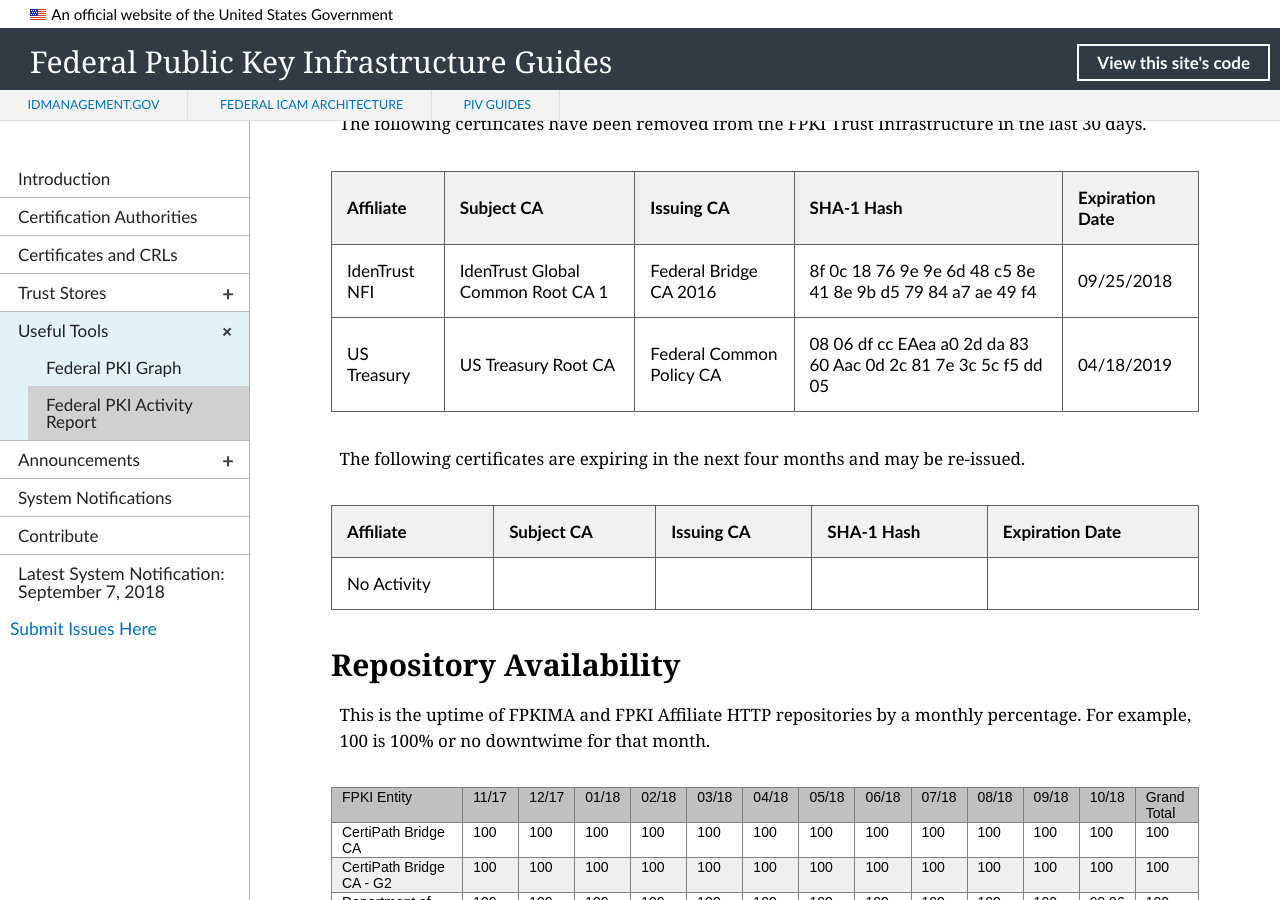
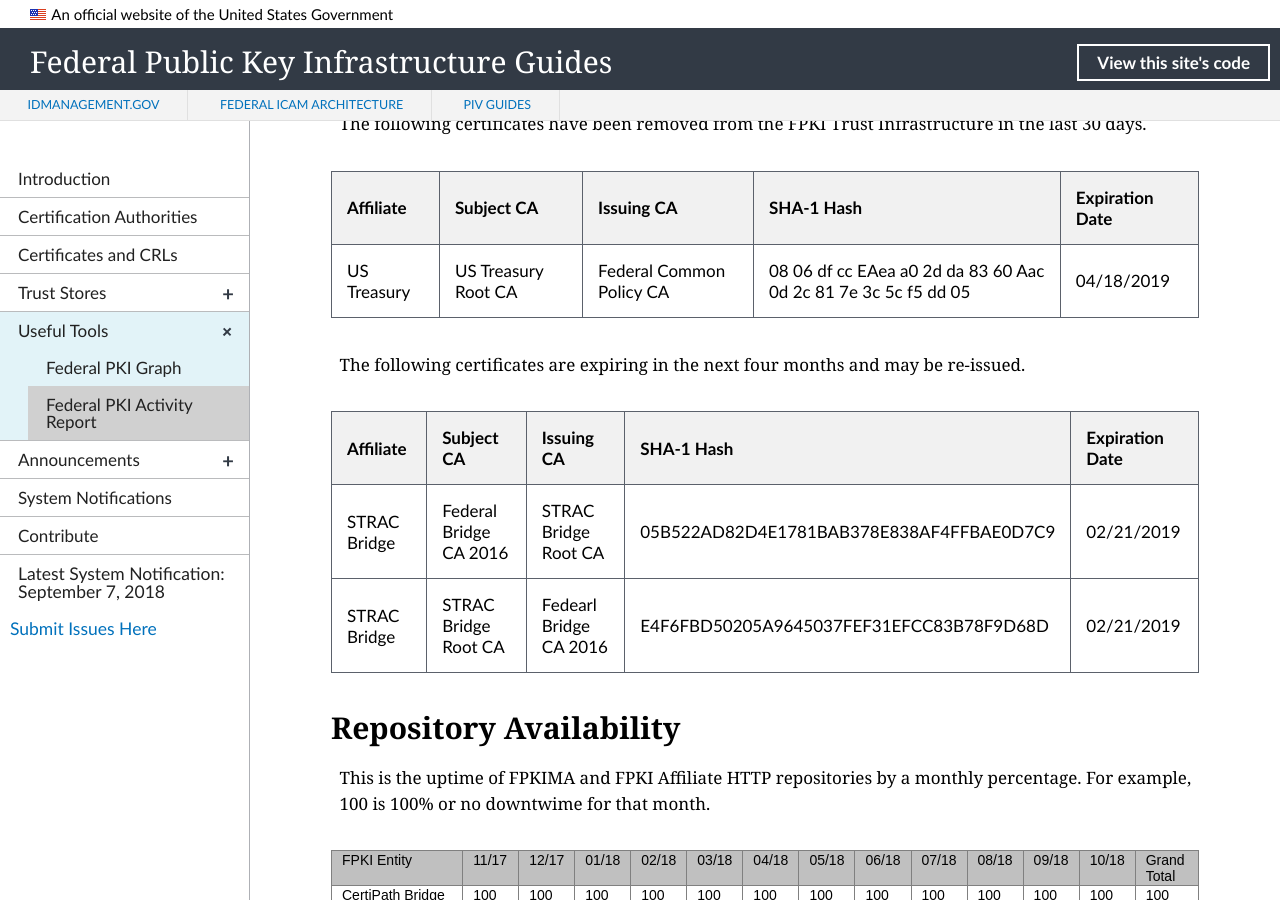
Before and after one commit to GSA/fpki-guides, a Jekyll site: the page built from _tools/03_fpki_activity_report.md, in a window 1280 px wide and 900 px high, scrolled down 2401 px. Built offline with Jekyll 4.4.1, drawn with Linux system fonts in a browser that asks for light colours; nearby versions of some CDN libraries; library files that are not in the unit come from our copies; some of the changed text lies outside the part shown.

Commit message:
Report update for 10/18
Two certificates set to expire. No other certificate updates. Integrate new html repo table.

```diff
--- a/_tools/03_fpki_activity_report.md
+++ b/_tools/03_fpki_activity_report.md
@@ -66,14 +66,14 @@
 
 | Affiliate | Subject CA | Issuing CA | SHA-1 Hash | Expiration Date |
 | --------- | ---------- | ---------- | ------ | ------ |
-| IdenTrust NFI | IdenTrust Global Common Root CA 1 | Federal Bridge CA 2016 | 8f 0c 18 76 9e 9e 6d 48 c5 8e 41 8e 9b d5 79 84 a7 ae 49 f4 | 09/25/2018 |
 | US Treasury | US Treasury Root CA | Federal Common Policy CA | 08 06 df cc EAea a0 2d da 83 60 Aac 0d 2c 81 7e 3c 5c f5 dd 05 | 04/18/2019 |
 
 The following certificates are expiring in the next four months and may be re-issued.
 
 | Affiliate | Subject CA | Issuing CA | SHA-1 Hash | Expiration Date |
 | --------- | ---------- | ---------- | ------ | ---------- |
-| No Activity | | | | |
+| STRAC Bridge | Federal Bridge CA 2016 | STRAC Bridge Root CA | 05B522AD82D4E1781BAB378E838AF4FFBAE0D7C9 | 02/21/2019 |
+| STRAC Bridge | STRAC Bridge Root CA | Fedearl Bridge CA 2016 | E4F6FBD50205A9645037FEF31EFCC83B78F9D68D | 02/21/2019 |
 
 ## Repository Availability
 This is the uptime of FPKIMA and FPKI Affiliate HTTP repositories by a monthly percentage.  For example, 100 is 100% or no downtwime for that month.
```
Also changed, not shown: other parts of _tools/03_fpki_activity_report.md (+1 -1 lines).
